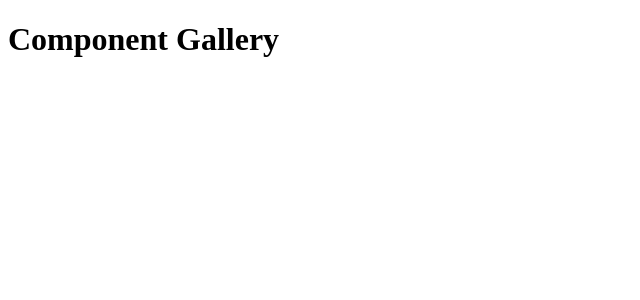
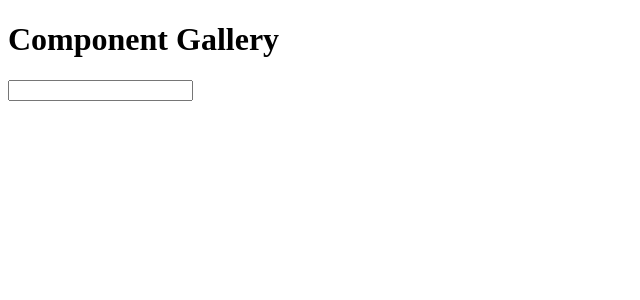
Before and after one commit to timegated/react-components, a React (Create React App) app: page / in a window 1280 px wide. Shown: the top 300 px of the page, without its empty margins (0-640 px from the left). Built offline with nearby package versions, Linux system fonts and the light colour scheme.

Commit message:
StyledComponents: added styled-components library to this project for easier styling

```diff
--- a/package.json
+++ b/package.json
@@ -11,6 +11,7 @@
     "react-dom": "^17.0.1",
     "react-router-dom": "^5.2.0",
     "react-scripts": "^4.0.3",
+    "styled-components": "^5.2.1",
     "uuid": "^8.3.2"
   },
   "browserslist": {
--- a/src/App.js
+++ b/src/App.js
@@ -1,10 +1,14 @@
 import React from 'react';
+
 // import components here
+import Input from './components/Input';
 
 const App = () => {
     return (
-        // components
+      <>
         <h1>Component Gallery</h1>
+        <Input />
+      </>
     )
 };
 
```
Also changed, not shown: 1 other file (tests, documents, lock files or other folders).
